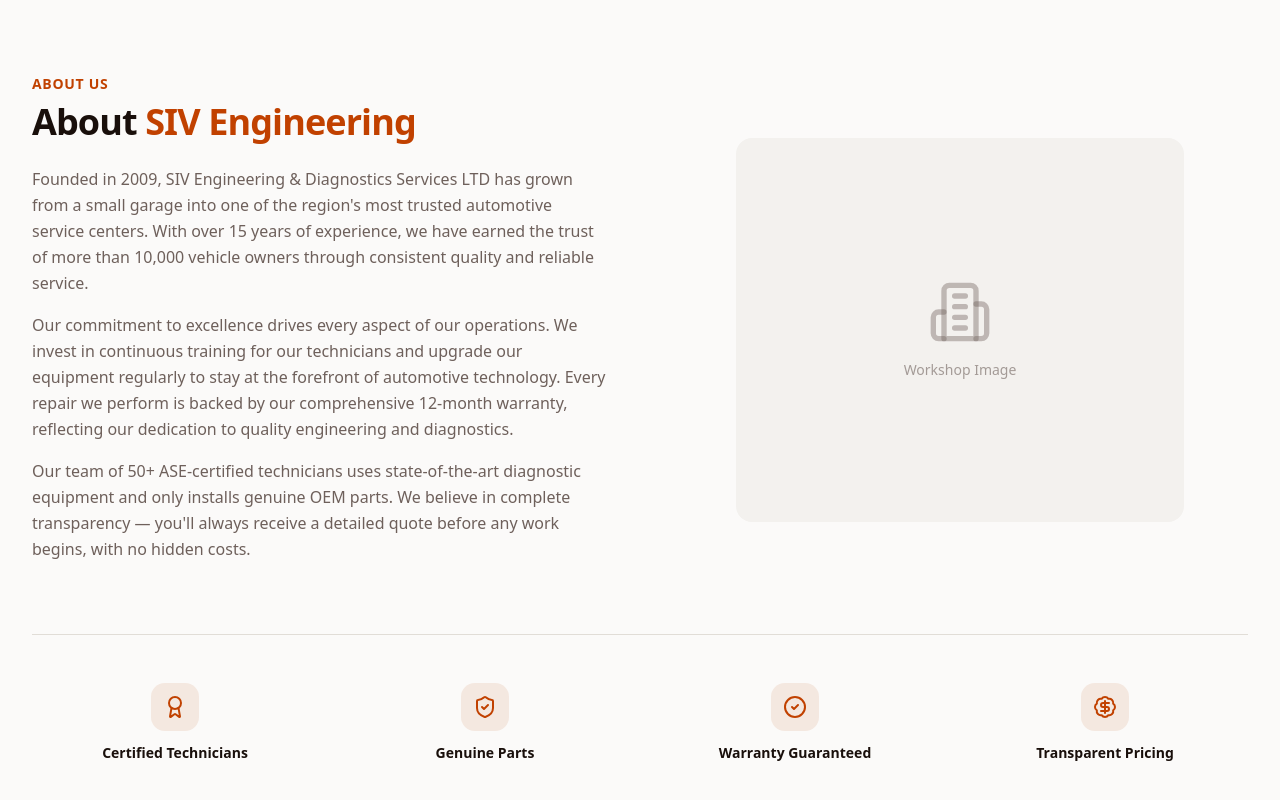
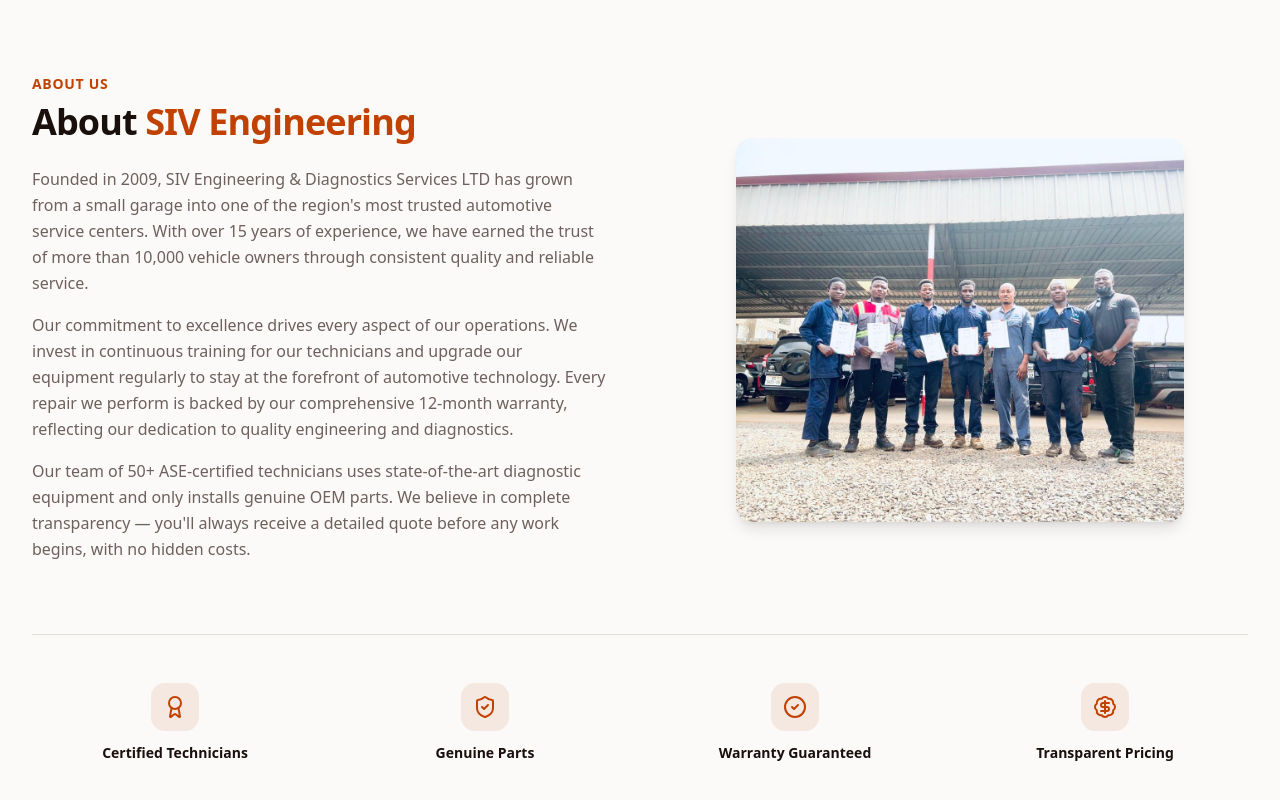
Before and after one commit to lilromeo2290/SIV_Website, a Next.js app: page / in a window 1280 px wide. Shown: the part 902-1702 px from the top of the page. Built offline with nearby package versions, Linux system fonts and the light colour scheme.

Commit message:
e2a4197c-0138-44ec-80cc-9165f0cb8f69

```diff
--- a/src/components/website/AboutUs.tsx
+++ b/src/components/website/AboutUs.tsx
@@ -1,4 +1,5 @@
-import { Building2, Award, ShieldCheck, BadgeDollarSign, CheckCircle2 } from 'lucide-react'
+import { Award, ShieldCheck, BadgeDollarSign, CheckCircle2 } from 'lucide-react'
+import Image from 'next/image'
 import { Separator } from '@/components/ui/separator'
 
 const keyFacts = [
@@ -47,12 +48,15 @@
             </div>
           </div>
 
-          {/* Right Placeholder Image */}
+          {/* Workshop Image */}
           <div className="flex items-center justify-center">
-            <div className="flex h-72 w-full max-w-md flex-col items-center justify-center rounded-2xl bg-muted sm:h-96">
-              <Building2 className="mb-4 size-16 text-muted-foreground/40" />
-              <p className="text-sm text-muted-foreground/60">Workshop Image</p>
-            </div>
+            <Image
+              src="/workshop.jpg"
+              alt="SIV Engineering Workshop"
+              width={600}
+              height={400}
+              className="h-72 w-full max-w-md rounded-2xl object-cover shadow-lg sm:h-96"
+            />
           </div>
         </div>
 
```
Also changed, not shown: public/workshop.jpg (added).
